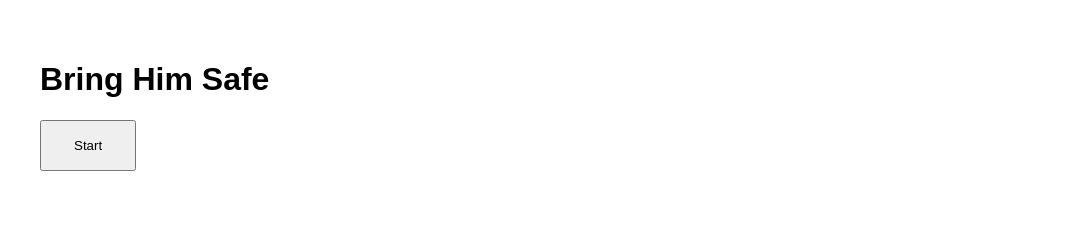
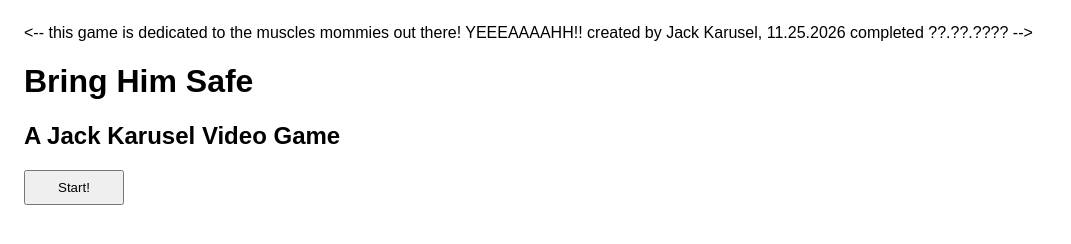
Before and after one commit to JeanMarcoCajamarca/Bring-Him-Safe, a plain HTML site: page index.html in a window 1280 px wide. Shown: the whole page, without its empty margins (0-1071 px from the left). Drawn offline with Linux system fonts and the light colour scheme.

Commit message:
Update styles and button text in index.html

```diff
--- a/index.html
+++ b/index.html
@@ -1,3 +1,8 @@
+<-- this game is dedicated to the muscles mommies out there!
+YEEEAAAAHH!!
+created by Jack Karusel, 11.25.2026
+completed ??.??.????
+-->
 <!DOCTYPE html>
 <html>
 <head>
@@ -6,18 +11,19 @@
     <title>Bring Him Safe</title>
     <style>
         body {
-            font-family: sans-serif;
-            padding: 2rem;
+            font-family: Luminari, fantasy;
+            padding: 1rem;
         }
         button {
-            padding: 1rem 2rem;
+            padding: 0.5rem 2rem;
             cursor: pointer;
         }
     </style>
 </head>
 <body>
     <h1 id="title">Bring Him Safe</h1>
-    <button id="btn">Start</button>
+    <h2>A Jack Karusel Video Game</h2>
+    <button id="btn">Start!</button>
 
     <script>
         const btn = document.getElementById("btn");
```
